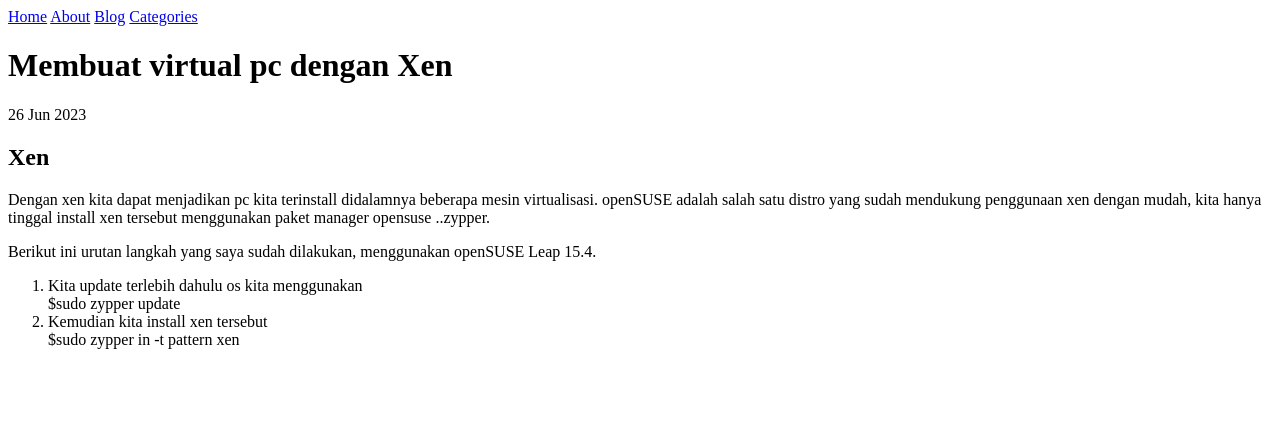
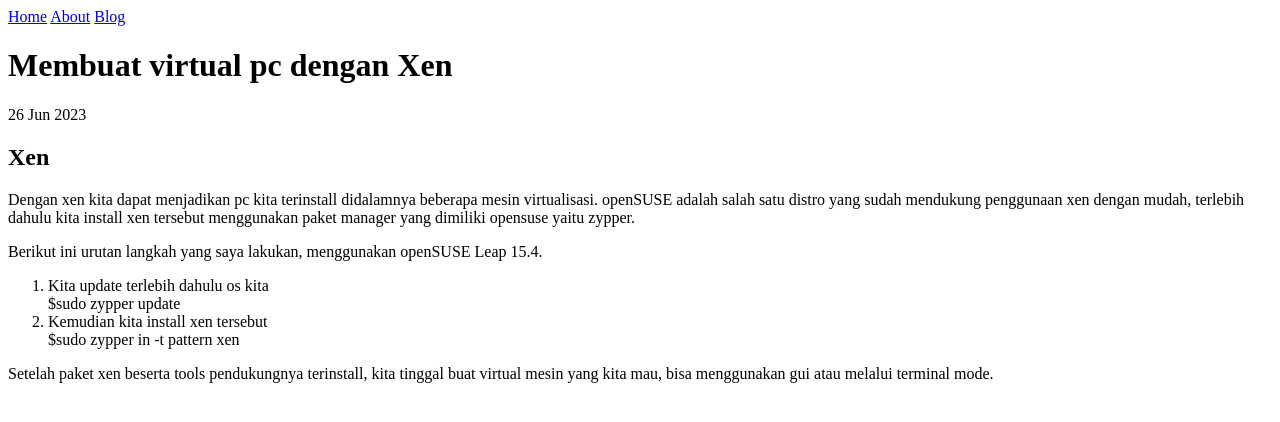
Before and after one commit to abdullahanon/abdullahanon.github.io, a Jekyll site: the page built from _posts/2023-06-26-membuat-virtual-pc-pada-xen.md, in a window 1280 px wide. Shown: the top 422 px of the page. Built offline with Jekyll 4.4.1, drawn with Linux system fonts in a browser that asks for light colours.

Commit message:
edit content

```diff
--- a/_data/navigation.yml
+++ b/_data/navigation.yml
@@ -6,6 +6,3 @@
 
 - name: Blog
   link: /blog.html
-
-- name: Categories
-  link: /categories.html
--- a/_posts/2023-06-26-membuat-virtual-pc-pada-xen.md
+++ b/_posts/2023-06-26-membuat-virtual-pc-pada-xen.md
@@ -5,10 +5,12 @@
 
 ## Xen
 
-Dengan xen kita dapat menjadikan pc kita terinstall didalamnya beberapa mesin virtualisasi. openSUSE adalah salah satu distro yang sudah mendukung penggunaan xen dengan mudah, kita hanya tinggal install xen tersebut menggunakan paket manager opensuse ..zypper.
+Dengan xen kita dapat menjadikan pc kita terinstall didalamnya beberapa mesin virtualisasi. openSUSE adalah salah satu distro yang sudah mendukung penggunaan xen dengan mudah, terlebih dahulu kita install xen tersebut menggunakan paket manager yang dimiliki opensuse yaitu zypper.
 
-Berikut ini urutan langkah yang saya sudah dilakukan, menggunakan openSUSE Leap 15.4.
-1. Kita update terlebih dahulu os kita menggunakan  <br>
-$sudo zypper update <br>
-2. Kemudian kita install xen tersebut <br>
-$sudo zypper in -t pattern xen <br>
+Berikut ini urutan langkah yang saya lakukan, menggunakan openSUSE Leap 15.4.
+1. Kita update terlebih dahulu os kita
+$sudo zypper update
+2. Kemudian kita install xen tersebut
+$sudo zypper in -t pattern xen
+
+Setelah paket xen beserta tools pendukungnya terinstall, kita tinggal buat virtual mesin yang kita mau, bisa menggunakan gui atau melalui terminal mode.
--- /dev/null
+++ b/categories.html
@@ -0,0 +1,5 @@
+---
+layout: default
+---
+
+<h1>Categories</h1>
```
Also changed, not shown: _posts/2023-02-28-mounting-folder-diremote-pc.md (+1 -1 lines), about.md (+3 -3 lines), index.md (+1 -1 lines), 7 other files.
